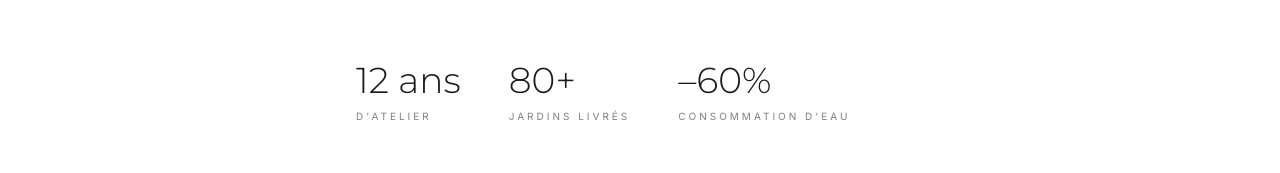
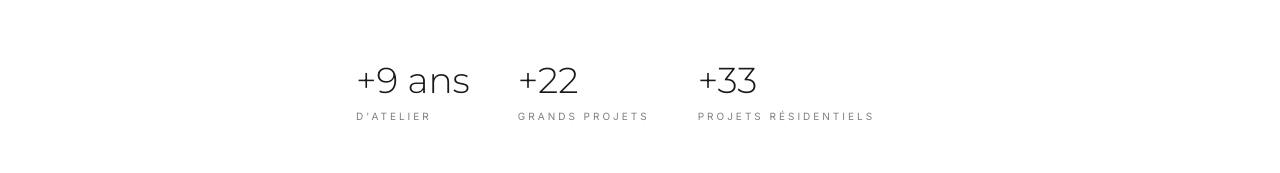
Before and after one commit to adilboumahdi-aba/Atelier-Boumahdi-Adil, a plain HTML site: page index.html in a window 1280 px wide. Shown: the part 1638-1811 px from the top of the page. Drawn offline with nearby package versions, Linux system fonts and the light colour scheme.

Commit message:
Mise à jour : villes (Rabat/Casa/Marrakech/Fès), chiffres clés ABA réels

```diff
--- a/index.html
+++ b/index.html
@@ -963,7 +963,7 @@ function Hero({ scrollY, accent, vh }) {
       {/* Eyebrow / brand tag top-left */}
       <div className="absolute top-28 left-6 lg:left-12 text-white/80" style={{ fontFamily: "'Inter', sans-serif" }}>
         <div className="text-[11px] tracking-[0.4em] uppercase opacity-70">Atelier — Est. 2014</div>
-        <div className="mt-2 text-[11px] tracking-[0.3em] uppercase opacity-50">Marrakech · Côte d'Azur</div>
+        <div className="mt-2 text-[11px] tracking-[0.3em] uppercase opacity-50">Rabat · Casablanca · Marrakech · Fès</div>
       </div>
 
       {/* Logo mark — large, drawing on scroll, behind the title */}
@@ -1175,9 +1175,9 @@ function Philosophie({ accent, scrollY }) {
             <Reveal delay={400}>
               <div className="mt-16 flex flex-wrap gap-12" style={{ fontFamily: "'Inter', sans-serif" }}>
                 {[
-                  ["12 ans", "d'atelier"],
-                  ["80+", "jardins livrés"],
-                  ["–60%", "consommation d'eau"],
+                  ["+9 ans", "d'atelier"],
+                  ["+22", "grands projets"],
+                  ["+33", "projets résidentiels"],
                 ].map(([n, l]) => (
                   <div key={l}>
                     <div style={{ fontFamily: "'Montserrat', sans-serif", fontSize: 36, fontWeight: 300, color: "#1A1A1A", lineHeight: 1.1, whiteSpace: "nowrap" }}>
```
Also changed, not shown: variant-b.html (+4 -4 lines).
